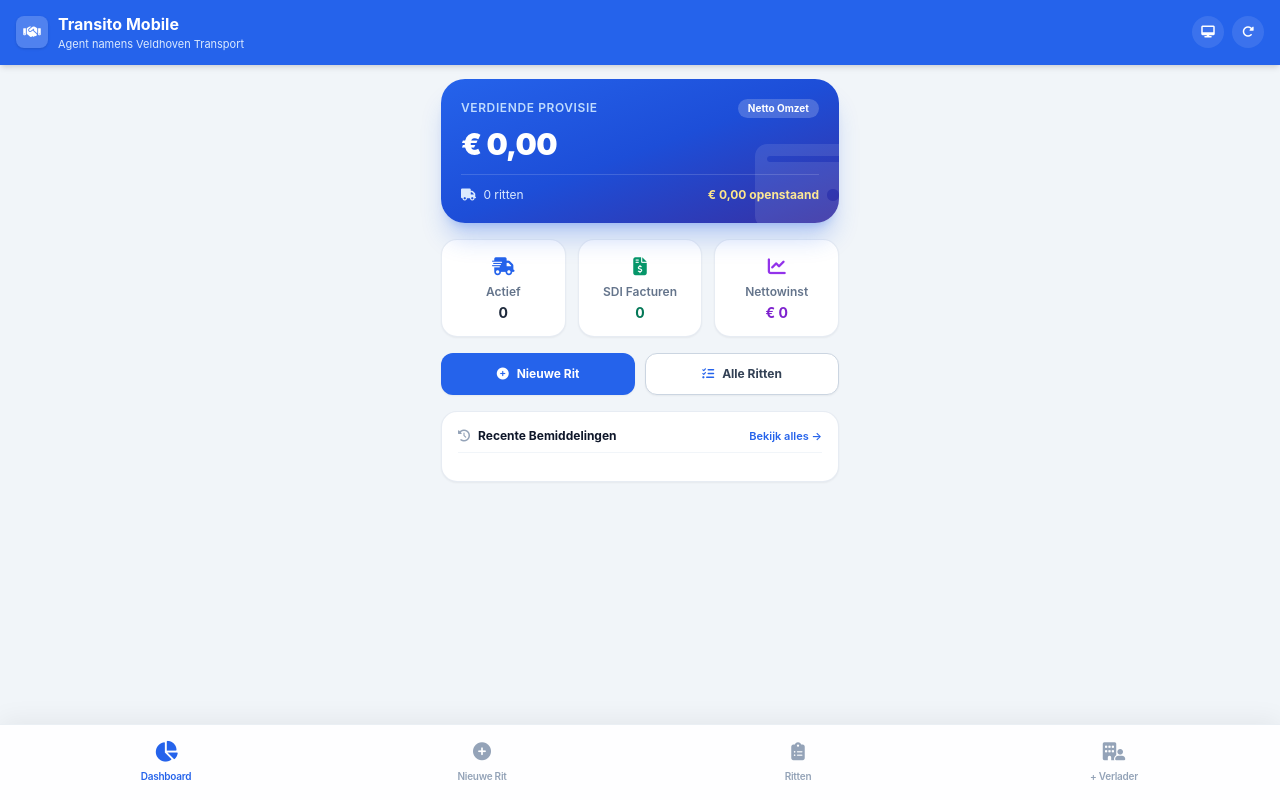
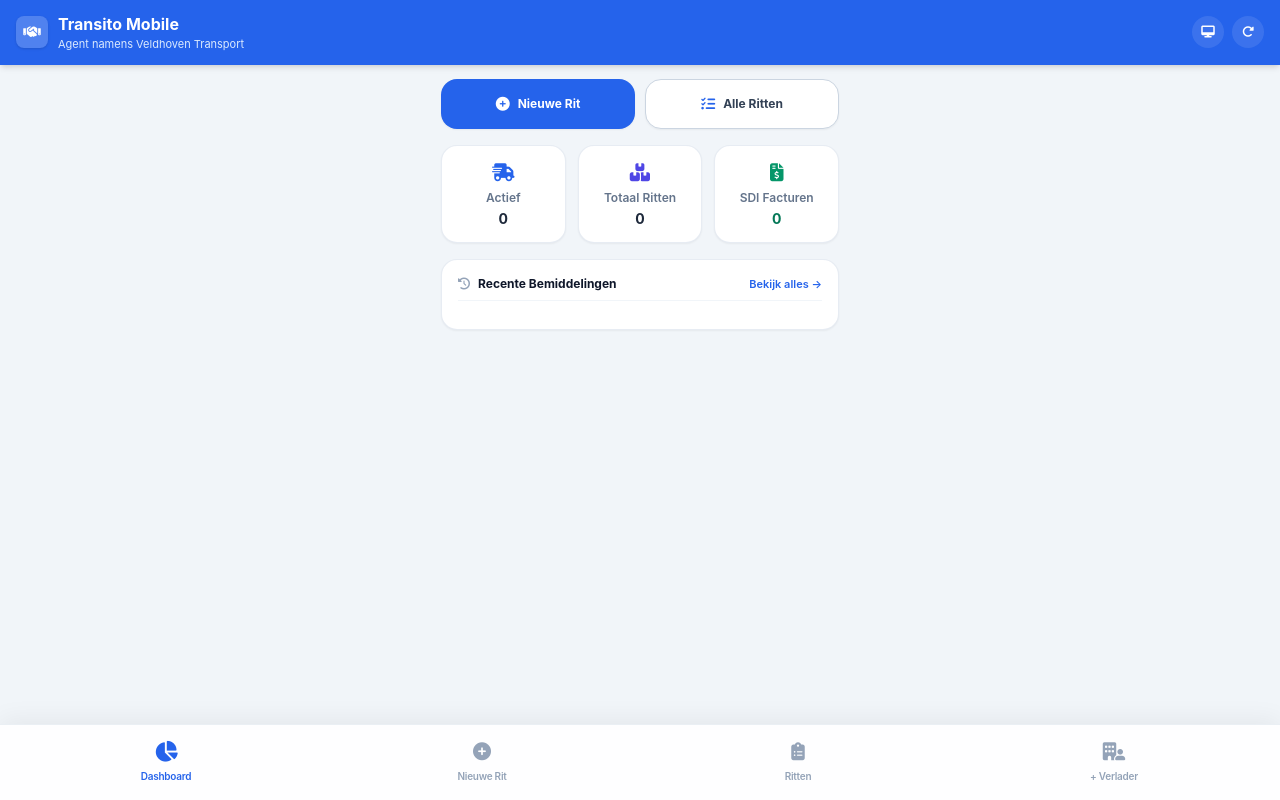
Before and after one commit to admeijs-sys/transito-tms, a website: page static/mobile.html in a window 1280 px wide. Drawn offline with nearby package versions, Linux system fonts and the light colour scheme; no server answers.

Commit message:
Verwijder verdiende provisie van mobiele weergave en toon vrachtprijs

```diff
--- a/static/mobile.html
+++ b/static/mobile.html
@@ -102,23 +102,19 @@
 
     <!-- ================= VIEW 0: MOBIEL DASHBOARD ================= -->
     <section id="view-dashboard" class="space-y-4">
-      <!-- Provisie Omzet Card -->
-      <div class="bg-gradient-to-br from-blue-600 via-blue-700 to-indigo-800 rounded-3xl p-5 text-white shadow-xl shadow-blue-600/25 relative overflow-hidden">
-        <div class="absolute -right-3 -bottom-3 text-white/10 text-8xl pointer-events-none">
-          <i class="fa-solid fa-wallet"></i>
-        </div>
-        <div class="flex items-center justify-between mb-2">
-          <span class="text-xs font-semibold uppercase tracking-wider text-blue-200">Verdiende Provisie</span>
-          <span class="text-[10px] font-bold bg-white/20 text-white px-2.5 py-0.5 rounded-full backdrop-blur-md">Netto Omzet</span>
-        </div>
-        <h2 id="mob-stat-commission" class="text-3xl font-black tracking-tight">€ 0,00</h2>
-        <div class="mt-3 pt-3 border-t border-white/15 flex items-center justify-between text-xs text-blue-100">
-          <span id="mob-stat-orders-summary"><i class="fa-solid fa-truck mr-1"></i> 0 ritten</span>
-          <span id="mob-stat-unbilled" class="font-bold text-amber-200">€ 0,00 openstaand</span>
-        </div>
+      <!-- Snelle Acties Knoppen -->
+      <div class="grid grid-cols-2 gap-2.5">
+        <button onclick="switchMobileView('view-new-order')" class="bg-blue-600 hover:bg-blue-700 active:scale-95 text-white font-bold p-3.5 rounded-2xl shadow-sm text-xs flex items-center justify-center gap-2 transition">
+          <i class="fa-solid fa-plus-circle text-sm"></i>
+          <span>Nieuwe Rit</span>
+        </button>
+        <button onclick="switchMobileView('view-orders-list')" class="bg-white hover:bg-slate-50 active:scale-95 text-slate-700 border border-slate-300 font-bold p-3.5 rounded-2xl shadow-sm text-xs flex items-center justify-center gap-2 transition">
+          <i class="fa-solid fa-list-check text-blue-600 text-sm"></i>
+          <span>Alle Ritten</span>
+        </button>
       </div>
 
-      <!-- 3 Compacte KPI Tegels -->
+      <!-- 3 Compacte Operationele KPI Tegels -->
       <div class="grid grid-cols-3 gap-2 sm:gap-3">
         <div class="bg-white p-2.5 sm:p-3 rounded-xl sm:rounded-2xl border border-slate-200/80 shadow-sm text-center">
           <i class="fa-solid fa-truck-fast text-blue-600 text-base sm:text-lg mb-1"></i>
@@ -126,27 +122,15 @@
           <span id="mob-stat-active-orders" class="text-xs sm:text-sm font-bold text-slate-800">0</span>
         </div>
         <div class="bg-white p-2.5 sm:p-3 rounded-xl sm:rounded-2xl border border-slate-200/80 shadow-sm text-center">
+          <i class="fa-solid fa-boxes-stacked text-indigo-600 text-base sm:text-lg mb-1"></i>
+          <span class="text-[10px] sm:text-xs text-slate-500 font-semibold block truncate">Totaal Ritten</span>
+          <span id="mob-stat-total-orders" class="text-xs sm:text-sm font-bold text-slate-800">0</span>
+        </div>
+        <div class="bg-white p-2.5 sm:p-3 rounded-xl sm:rounded-2xl border border-slate-200/80 shadow-sm text-center">
           <i class="fa-solid fa-file-invoice-dollar text-emerald-600 text-base sm:text-lg mb-1"></i>
           <span class="text-[10px] sm:text-xs text-slate-500 font-semibold block truncate">SDI Facturen</span>
           <span id="mob-stat-invoices" class="text-xs sm:text-sm font-bold text-emerald-700">0</span>
         </div>
-        <div class="bg-white p-2.5 sm:p-3 rounded-xl sm:rounded-2xl border border-slate-200/80 shadow-sm text-center">
-          <i class="fa-solid fa-chart-line text-purple-600 text-base sm:text-lg mb-1"></i>
-          <span class="text-[10px] sm:text-xs text-slate-500 font-semibold block truncate">Nettowinst</span>
-          <span id="mob-stat-net-profit" class="text-xs sm:text-sm font-bold text-purple-700">€ 0</span>
-        </div>
-      </div>
-
-      <!-- Snelle Acties Knoppen -->
-      <div class="grid grid-cols-2 gap-2.5">
-        <button onclick="switchMobileView('view-new-order')" class="bg-blue-600 hover:bg-blue-700 active:scale-95 text-white font-bold p-3 rounded-xl shadow-sm text-xs flex items-center justify-center gap-2 transition">
-          <i class="fa-solid fa-plus-circle"></i>
-          <span>Nieuwe Rit</span>
-        </button>
-        <button onclick="switchMobileView('view-orders-list')" class="bg-white hover:bg-slate-50 active:scale-95 text-slate-700 border border-slate-300 font-bold p-3 rounded-xl shadow-sm text-xs flex items-center justify-center gap-2 transition">
-          <i class="fa-solid fa-list-check text-blue-600"></i>
-          <span>Alle Ritten</span>
-        </button>
       </div>
 
       <!-- Recente Bemiddelingen Mini-lijst -->
--- a/static/mobile.js
+++ b/static/mobile.js
@@ -166,6 +166,9 @@ async function loadMobileStats() {
     const activeEl = document.getElementById("mob-stat-active-orders");
     if (activeEl) activeEl.textContent = stats.active_orders || 0;
 
+    const totalOrdersEl = document.getElementById("mob-stat-total-orders");
+    if (totalOrdersEl) totalOrdersEl.textContent = stats.total_orders || 0;
+
     const invEl = document.getElementById("mob-stat-invoices");
     if (invEl) invEl.textContent = stats.total_commission_invoices || 0;
 
@@ -202,7 +205,7 @@ function renderMobileRecentOrders() {
           <span class="text-[11px] text-slate-500">${o.origin_city || '?'} &rarr; ${o.destination_city || '?'}</span>
         </div>
         <div class="text-right shrink-0">
-          <span class="font-bold text-emerald-700 block text-xs">+€ ${(o.commission_amount || 0).toFixed(2)}</span>
+          <span class="font-bold text-slate-800 block text-xs">€ ${(o.freight_price || 0).toLocaleString("nl-NL", { minimumFractionDigits: 2, maximumFractionDigits: 2 })}</span>
           ${statusBadge}
         </div>
       </div>
@@ -294,11 +297,8 @@ async function loadMobileOrders() {
           <span class="font-bold text-emerald-600">${o.destination_country}</span> ${escapeHtml(o.destination_city)}
         </div>
         <div class="flex items-center justify-between text-xs pt-1 border-t border-slate-100">
-          <span class="text-slate-500 text-[11px]">Vracht: € ${o.freight_price.toFixed(2)}</span>
-          <div class="text-right">
-            <span class="font-bold text-emerald-600 text-xs">+ € ${o.commission_amount.toFixed(2)}</span>
-            <span class="text-[10px] font-semibold text-slate-500 block">${commTag}</span>
-          </div>
+          <span class="text-slate-500 text-[11px]">Vrachtprijs</span>
+          <span class="font-bold text-slate-900 text-xs">€ ${(o.freight_price || 0).toLocaleString("nl-NL", { minimumFractionDigits: 2, maximumFractionDigits: 2 })}</span>
         </div>
         <div class="flex items-center justify-between pt-1.5 border-t border-slate-100">
           <div class="flex items-center gap-1.5">
```
